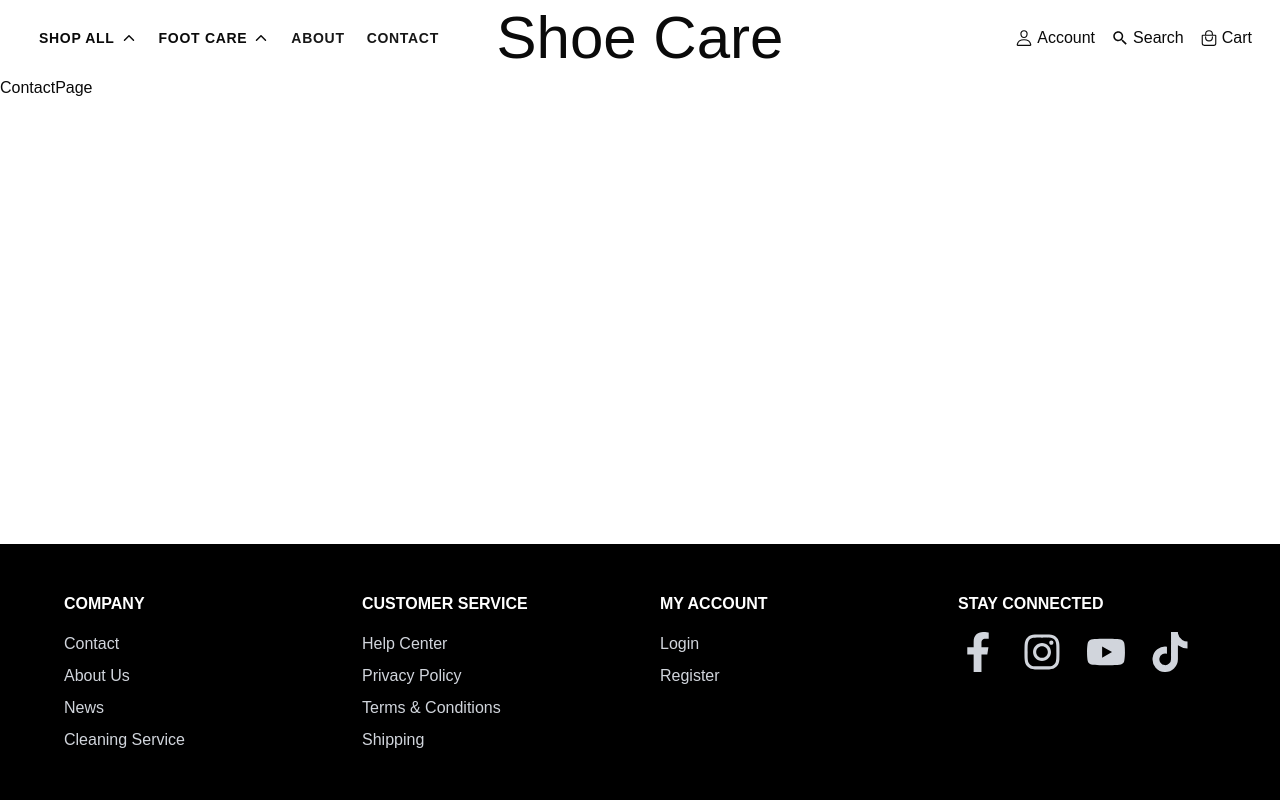
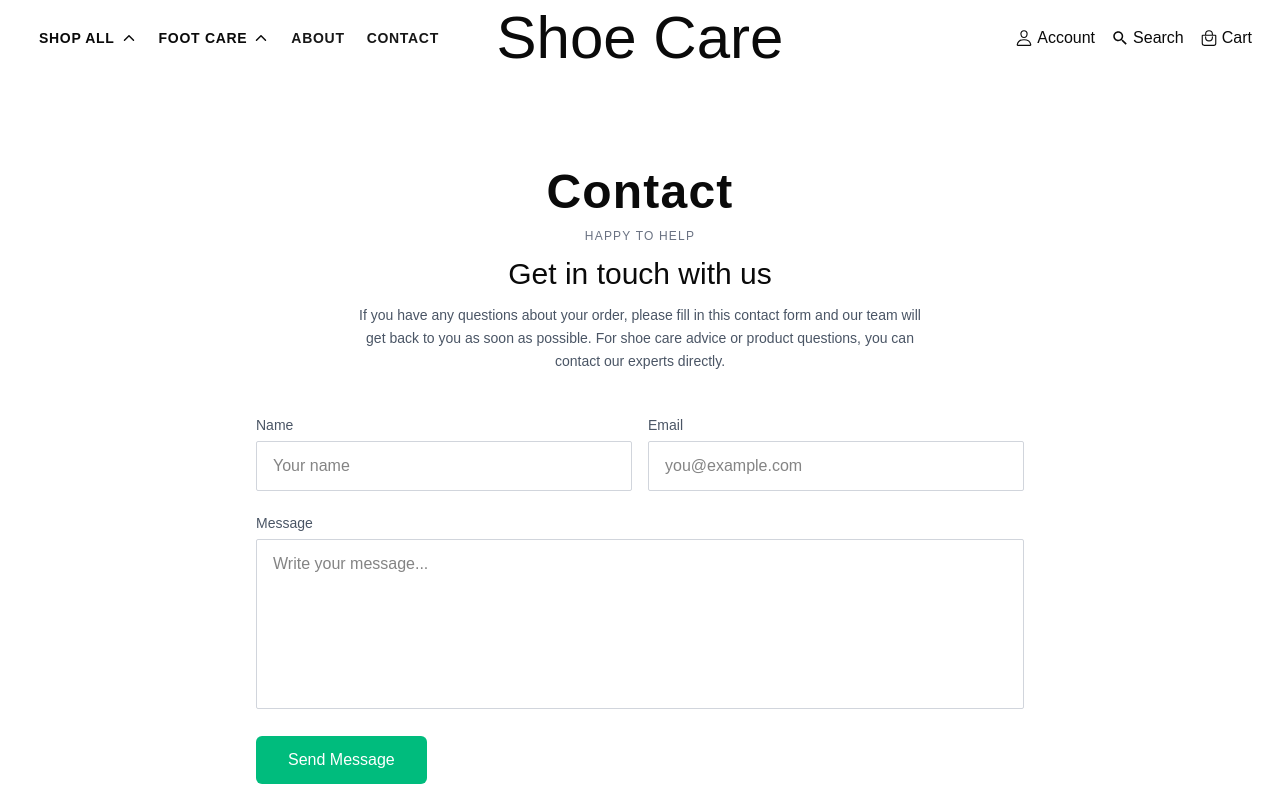
Before and after one commit to SasherGurung/Shoe-Care, a Next.js app: page /contact in a window 1280 px wide. Shown: the top 800 px of the page. Built offline with nearby package versions, Linux system fonts and the light colour scheme; a web font is replaced by a local one.

Commit message:
Completed UI for Contact and About Us page

```diff
--- a/app/(users)/about/page.tsx
+++ b/app/(users)/about/page.tsx
@@ -1,9 +1,127 @@
-import React from 'react'
+"use client";
+
+import React from "react";
+import Image from "next/image";
+import { lavishly, domine } from "@/app/fonts";
+import Marquee from "react-fast-marquee";
 
 const AboutPage = () => {
   return (
-    <div>AboutPage</div>
-  )
-}
+    <div className="bg-white min-h-screen">
+      <section className="relative h-screen w-full">
+        <Image
+          src="/assets/about.png"
+          alt="about"
+          fill
+          priority
+          className="object-cover"
+        />
+        <div className="absolute inset-0 bg-black/40" />
+        <div className="relative z-10 text-white flex flex-col items-center justify-center h-full text-center px-6">
+          <h1
+            className={`text-5xl md:text-7xl tracking-wider font-semibold ${lavishly.className}`}
+          >
+            About Us
+          </h1>
+          <p className="text-base md:text-lg m-5 tracking-widest">
+            Your shoes show you care
+          </p>
 
-export default AboutPage
+          <p className="max-w-2xl text-xs leading-relaxed tracking-wide">
+            At The Shoe Care Shop, we care about and for shoes. With a small
+            team of shoe enthusiasts, we dedicate ourselves to shoe care and
+            shoe shining. We have been specialising in shoe maintenance for over
+            12 years and only sell the best products from brands such as Saphir
+            Médaille. Not only do we sell these products, but we also use them
+            ourselves every day.
+          </p>
+        </div>
+      </section>
+
+      <div className="py-16">
+        <Marquee
+          className={`${domine.className} text-4xl tracking-wide font-bold text-gray-500 overflow-hidden`}
+          pauseOnHover
+          gradient
+        >
+          <span className="px-10">WE ARE SHOECARE</span>
+          <span className="px-10 text-black">PREMIUM SHOE CARE</span>
+          <span className="px-10">PROTECT • CLEAN • RESTORE</span>
+        </Marquee>
+      </div>
+
+      <section className="py-6">
+        <div className="grid grid-cols-2 items-center h-[700px]">
+          <div className="relative w-full h-full rounded-xs overflow-hidden">
+            <Image
+              src="/assets/about.png"
+              alt="About"
+              fill
+              className="object-cover"
+            />
+          </div>
+
+          <div className="flex justify-center text-center flex-col">
+            <h1 className="text-5xl tracking-tight">Personal service</h1>
+
+            <p className="text-sm m-7 leading-relaxed text-gray-700 line-clamp-9">
+              We may be an online shop but we believe that a personal approach
+              makes shopping online much more pleasant and the chance of finding
+              exactly what you need much higher. That is one of the reasons
+              that, in addition to our webshops, we have also opened a physical
+              showroom in Amsterdam. Are you in the neighbourhood and want to
+              drop by to see a particular product? Send us a message via our
+              contact form, and we will make sure that the product is ready for
+              you in our showroom. If you want to simply say hi and have a cup
+              of coffee, our doors are of course also open.
+            </p>
+          </div>
+        </div>
+        <div className="grid grid-cols-2 items-center h-[700px]">
+          <div className="flex justify-center text-center flex-col">
+            <h1 className="text-5xl tracking-tight">
+              Amsterdam Super Trunk Show
+            </h1>
+
+            <p className="text-sm m-7 leading-relaxed text-gray-700 line-clamp-9">
+              By now, you’ve probably figured out we’re obsessed with shoes.
+              That’s why we also host the Amsterdam Super Trunk Show, a shoe
+              event that’s also held in London and Stockholm. It’s a great day
+              all about fine footwear from across Europe and beyond, shoe care
+              essentials, the Dutch Shoe Shining Championship, and stylish
+              products for men.
+            </p>
+          </div>
+          <div className="relative w-full h-full rounded-xs overflow-hidden">
+            <Image
+              src="/assets/about.png"
+              alt="About"
+              fill
+              className="object-cover"
+            />
+          </div>
+        </div>
+      </section>
+
+      <section className="py-10">
+        <div className="flex flex-col justify-center items-center text-center">
+          <h1 className="text-5xl">Sustainability</h1>
+          <p className="text-gray-700 text-sm m-8 line-clamp-6 w-[900px]">
+            Here at The Shoe Care Shop, we try to operate our business while
+            keeping our carbon footprint as low as possible. We do this by
+            selecting and producing products that have a low impact on the
+            environment and are made with natural ingredients and materials. We
+            also ship our orders using mostly recycled cardboard boxes and
+            prefer to use recycled paper above plastic to wrap individual
+            products in. And of course, preserving shoes is also a form of
+            sustainability. These are just some examples of how we try to cause
+            as little damage to the environment as we can. You can read more
+            about sustainability here.
+          </p>
+        </div>
+      </section>
+    </div>
+  );
+};
+
+export default AboutPage;
--- a/app/(users)/contact/page.tsx
+++ b/app/(users)/contact/page.tsx
@@ -1,9 +1,62 @@
-import React from 'react'
+import React from "react";
 
-const ContactPage = () => {
+function ContactPage() {
   return (
-    <div>ContactPage</div>
-  )
+    <div className="bg-white min-h-screen flex items-center justify-center px-4 py-12">
+      <div className="w-full max-w-3xl">
+        <div className="text-center mb-10 space-y-3">
+          <h1 className="text-4xl md:text-5xl font-bold tracking-wide">
+            Contact
+          </h1>
+          <p className="text-xs text-gray-500 tracking-widest">HAPPY TO HELP</p>
+          <h2 className="text-2xl md:text-3xl font-medium">
+            Get in touch with us
+          </h2>
+          <p className="text-sm text-gray-600 leading-relaxed max-w-xl mx-auto">
+            If you have any questions about your order, please fill in this
+            contact form and our team will get back to you as soon as possible.
+            For shoe care advice or product questions, you can contact our
+            experts directly.
+          </p>
+        </div>
+
+        <form className="space-y-5">
+          <div className="grid grid-cols-1 md:grid-cols-2 gap-4">
+            <div>
+              <label className="text-sm text-gray-600">Name</label>
+              <input
+                type="text"
+                placeholder="Your name"
+                className="w-full mt-1 border border-gray-300 px-4 py-3 rounded-xs focus:outline-none focus:ring-1 focus:ring-emerald-400"
+              />
+            </div>
+            <div>
+              <label className="text-sm text-gray-600">Email</label>
+              <input
+                type="email"
+                placeholder="you@example.com"
+                className="w-full mt-1 border border-gray-300 px-4 py-3 rounded-xs focus:outline-none focus:ring-1 focus:ring-emerald-400"
+              />
+            </div>
+          </div>
+          <div>
+            <label className="text-sm text-gray-600">Message</label>
+            <textarea
+              rows={6}
+              placeholder="Write your message..."
+              className="w-full mt-1 border border-gray-300 px-4 py-3 rounded-xs resize-none focus:outline-none focus:ring-1 focus:ring-emerald-400"
+            />
+          </div>
+          <button
+            type="submit"
+            className="cursor-pointer flex  bg-emerald-500 text-white px-8 py-3 rounded-sm font-medium hover:bg-emerald-600 active:scale-[0.98] transition-all duration-200"
+          >
+            Send Message
+          </button>
+        </form>
+      </div>
+    </div>
+  );
 }
 
-export default ContactPage
+export default ContactPage;
--- a/app/fonts.ts
+++ b/app/fonts.ts
@@ -1,4 +1,4 @@
-import { Lavishly_Yours, Bodoni_Moda, Cantarell } from "next/font/google";
+import { Lavishly_Yours, Bodoni_Moda, Cantarell, Domine } from "next/font/google";
 
 export const lavishly = Lavishly_Yours({
   subsets: ["latin"],
@@ -14,3 +14,8 @@ export const cantarell = Cantarell({
   subsets: ["latin"],
   weight: ["400"],
 });
+
+export const domine = Domine({
+  subsets: ["latin"],
+  weight: ["400"],
+});
--- a/package.json
+++ b/package.json
@@ -19,6 +19,7 @@
     "radix-ui": "^1.4.3",
     "react": "19.2.4",
     "react-dom": "19.2.4",
+    "react-fast-marquee": "^1.6.5",
     "react-icons": "^5.6.0",
     "shadcn": "^4.8.0",
     "tailwind-merge": "^3.6.0",
```
Also changed, not shown: 2 other files (tests, documents, lock files or other folders).
